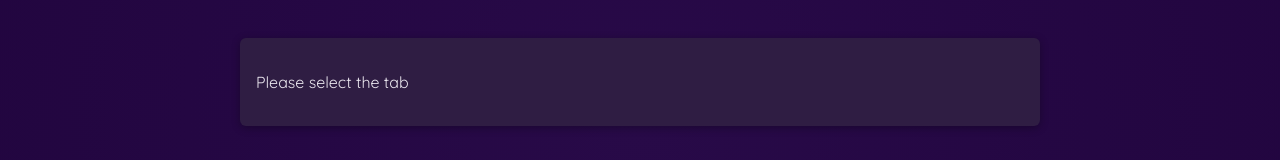
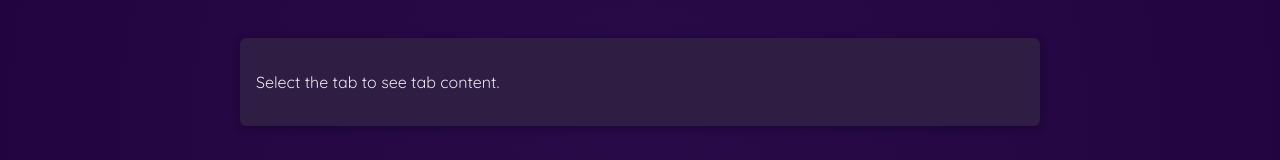
Before and after one commit to vijaykumar07/react-app, a React (Vite) app: page / in a window 1280 px wide. Shown: the part 513-673 px from the top of the page. Built offline with nearby package versions, Linux system fonts and the light colour scheme.

Commit message:
Updated label description

```diff
--- a/src/App.jsx
+++ b/src/App.jsx
@@ -27,7 +27,7 @@ function App() {
         </section>
         <section id="tab-content">
           {!activeTab ? (
-            <p>Please select the tab</p>
+            <p>Select the tab to see tab content.</p>
           ) : (
             CORE_CONCEPTS.filter((item) => item.title === activeTab).map(
               (item, index) => (
```
